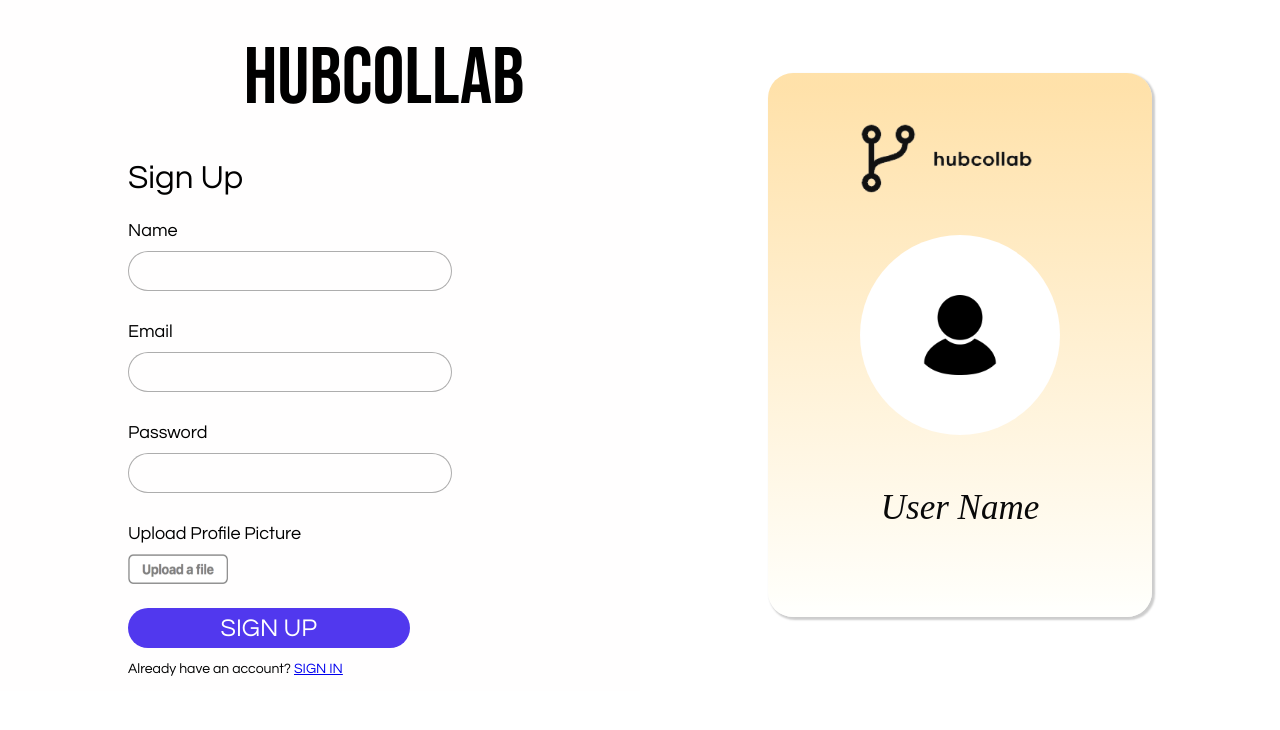
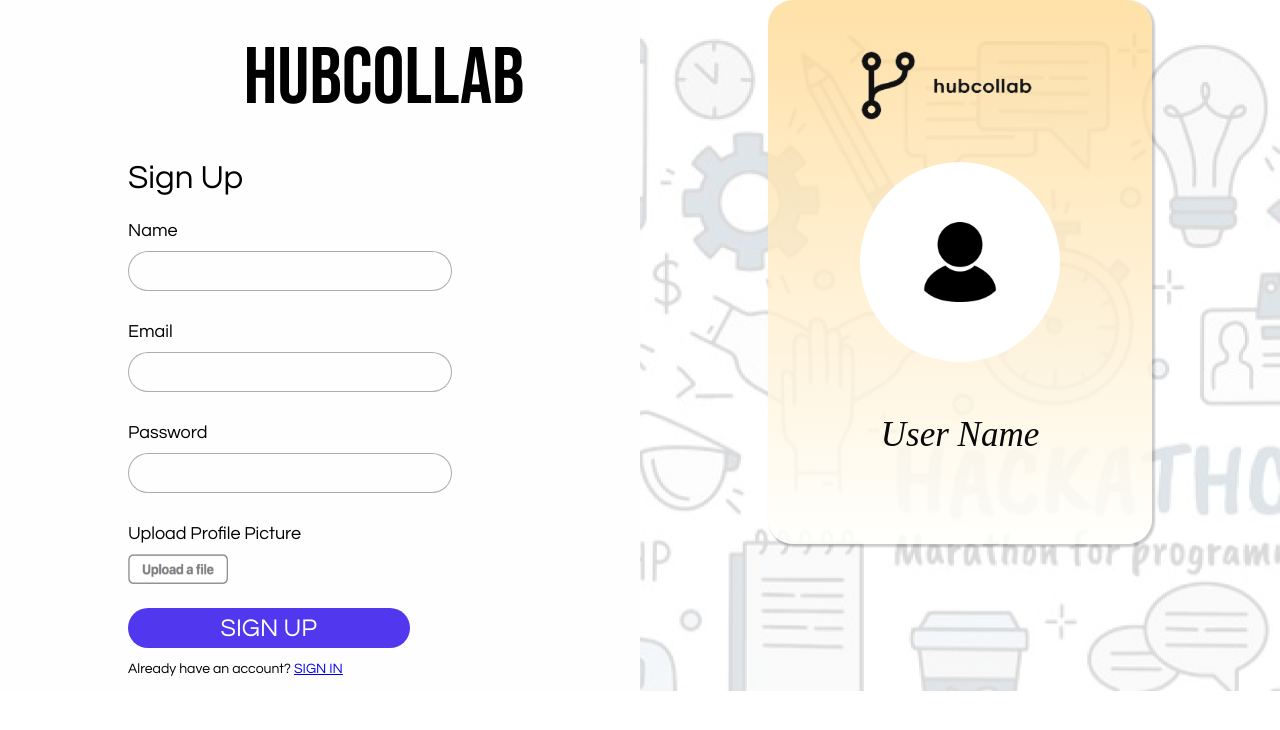
Before and after one commit to VanshKela/Hub-Collab, a React (Create React App) app in the folder hub-collab/: page /signup in a window 1280 px wide. Shown: the top 730 px of the page. Built offline with nearby package versions, Linux system fonts and the light colour scheme.

Commit message:
Background

```diff
--- a/hub-collab/src/components/card.css
+++ b/hub-collab/src/components/card.css
@@ -17,6 +17,7 @@
   box-sizing: border-box;
   box-shadow: 2px 2px 2px 1px rgba(0, 0, 0, 0.2);
   border-radius: 25px;
+
 }
 .cardText {
   margin: 1em;
--- a/hub-collab/src/components/card.js
+++ b/hub-collab/src/components/card.js
@@ -1,11 +1,12 @@
 import React from "react";
-import image2 from "./../assets/hubpic.png";
+import hub from "./../assets/hubpic.png";
+import back from "./../assets/cardBack.png";
 import "./card.css";
 
 const Card = ({ name ,image}) => {
   return (
-    <div className="card">
-        <img class="cardImage" src={image2}/>
+    <div className="card" >
+        <img class="cardImage" src={hub}/>
         <img className="userCard" src={image}/>
       <h3 className="cardText"> {name} </h3>
     </div>
--- a/hub-collab/src/signup.css
+++ b/hub-collab/src/signup.css
@@ -90,3 +90,7 @@
         height: 150px;
         width: 150px;
     }
+    .cardContainer{
+        background-image: url("./assets/cardBack.png");
+
+    }
--- a/hub-collab/src/signup.js
+++ b/hub-collab/src/signup.js
@@ -52,14 +52,15 @@ class SignUp extends Component {
                 <h3> Upload Profile Picture </h3>
 
                 <input
-                id="inputImage"
-
+                  id="inputImage"
                   type="file"
                   onChange={this.fileChangeHandler}
                   accept="image/*"
                   hidden
                 />
-                <label htmlFor="inputImage"><img src={uploadButton} class="uploadButton"></img></label>
+                <label htmlFor="inputImage">
+                  <img src={uploadButton} class="uploadButton"></img>
+                </label>
               </div>
               <br></br>
               <button
@@ -78,12 +79,9 @@ class SignUp extends Component {
               </p>
             </form>
           </div>
-          {/* <div className="img-container">
-            <img className="small-image" src={this.state.selectedFile}></img>
-            <h1>{this.state.name}</h1>
-            <h2>{this.state.email}</h2>
-          </div> */}
-          <Card name={this.state.name} image={this.state.selectedFile}/>
+          <div className="cardContainer">
+            <Card name={this.state.name} image={this.state.selectedFile} />
+          </div>
         </div>
       </main>
     );
```
Also changed, not shown: hub-collab/src/assets/cardBack.png (added).
